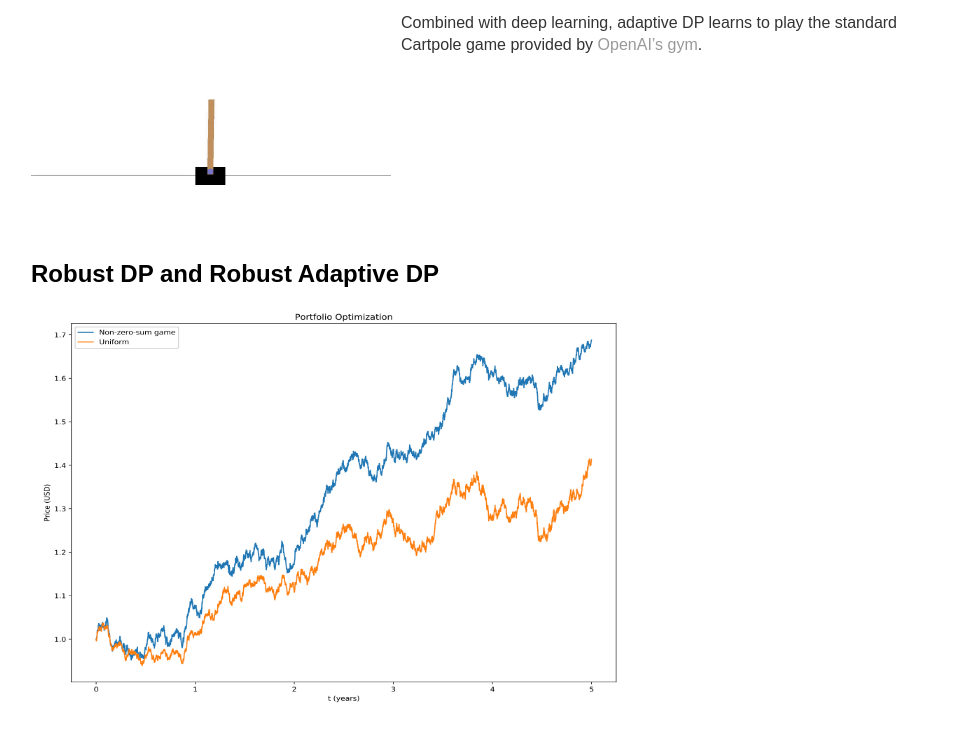
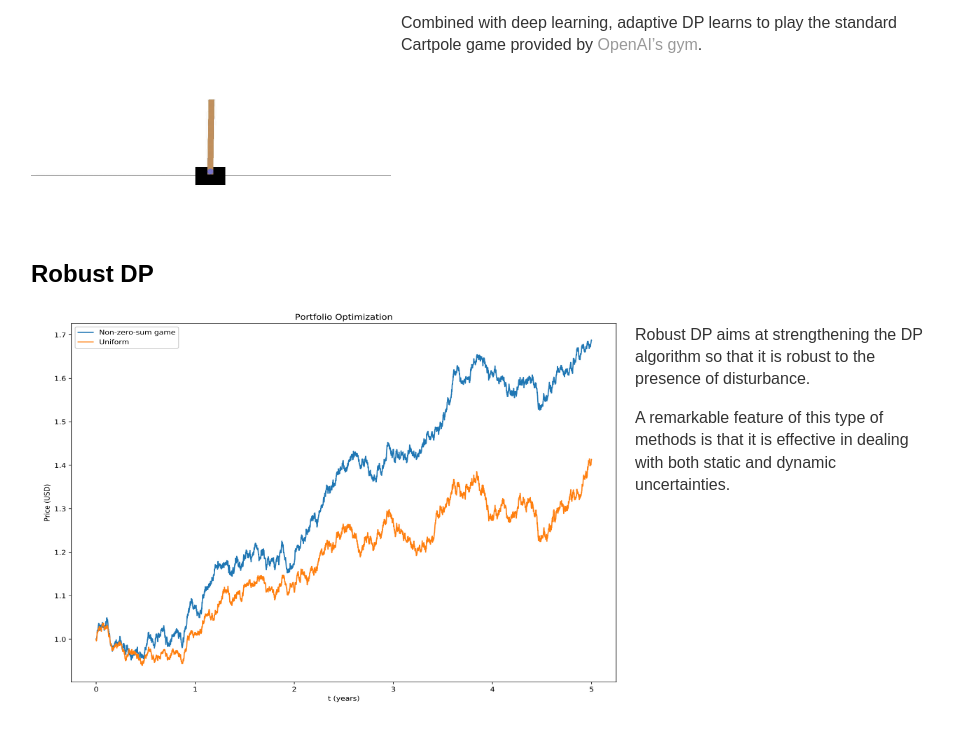
Before and after one commit to tao-bian-nyu/tao-bian-nyu.github.io, a Jekyll site: the page built from research/index.md, in a window 1280 px wide and 900 px high, scrolled down 1911 px. Shown: the top 742 px of the window, without its empty margins (161-1114 px from the left). Built offline with Jekyll 4.4.1, drawn with Linux system fonts in a browser that asks for light colours; formulas are drawn with MathJax 3.

Commit message:
Update topics.html

```diff
--- a/_includes/topics.html
+++ b/_includes/topics.html
@@ -55,12 +55,16 @@ However, despite its popularity, VI is flawed as it is only applicable in discre
 </div>
 
  <div>
-<h2>Robust DP and Robust Adaptive DP</h2>
+<h2>Robust DP</h2>
 <div class="wrapper">
 <div class="one">
  <img src="../images/Portfolio.jpg" alt="Portfolio by RDP" style="width:600px;height:400px;">
 </div>
-<div class="two"> </div>
+<div class="two">
+ <p>
+Robust DP aims at strengthening the DP algorithm so that it is robust to the presence of disturbance. </p>
+ <p> A remarkable feature of this type of methods is that it is effective in dealing with both static and dynamic uncertainties.</p>
+ </div>
 <div class="three"> </div>
 <div class="four"> </div>
 </div>
```
